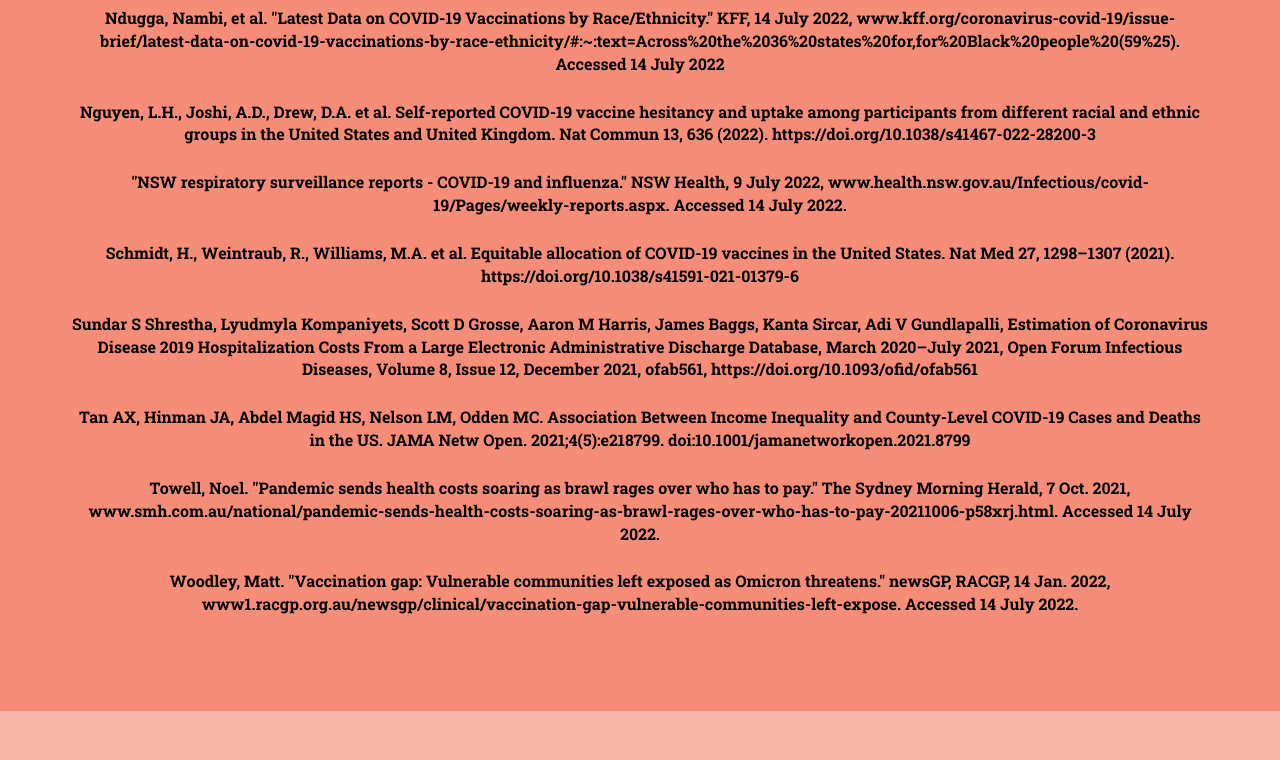
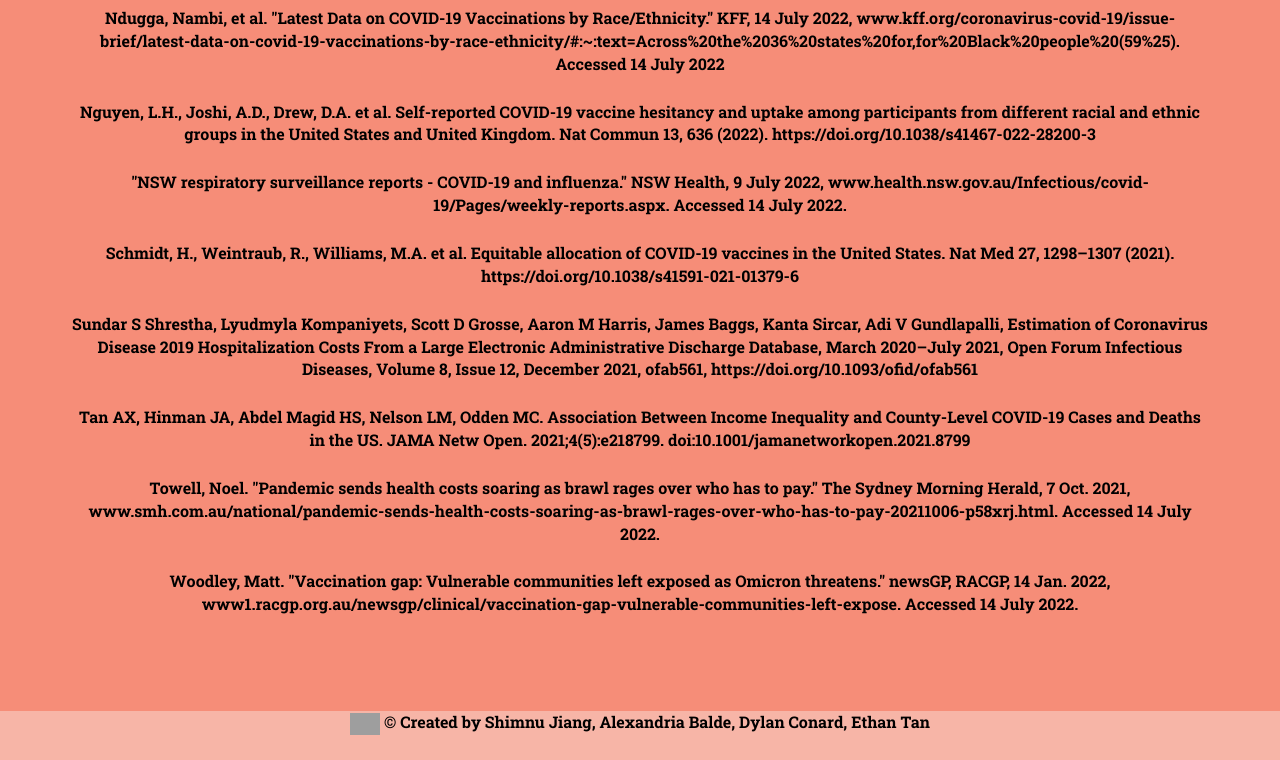
Before and after one commit to alxndriab/yygs-simulation, a plain HTML site: page credits.html in a window 1280 px wide. Shown: the part 2281-3041 px from the top of the page. Before the commit the page ends 2992 px from the top, so only its background shows below. Drawn offline with nearby package versions, Linux system fonts and the light colour scheme; grey boxes are pictures that could not be loaded.

Commit message:
finished pt 2

```diff
--- a/credits.html
+++ b/credits.html
@@ -79,5 +79,9 @@
             <p>Woodley, Matt. "Vaccination gap: Vulnerable communities left exposed as Omicron threatens." newsGP, RACGP, 14 Jan. 2022, www1.racgp.org.au/newsgp/clinical/vaccination-gap-vulnerable-communities-left-expose. Accessed 14 July 2022.</p>
         </div>
     </div>
+    <p>
+        <a href="https://www.instagram.com/ppap.yygs/"><img style="max-width: 30px;" src="https://www.freepngimg.com/download/computer/68394-computer-instagram-icons-png-file-hd.png" alt="Instagram"></a>
+        © Created by Shimnu Jiang, Alexandria Balde, Dylan Conard, Ethan Tan
+        </p>
 </body>
 </html>
```
Also changed, not shown: data.html (+0 -4 lines), index.html (+0 -2 lines).
